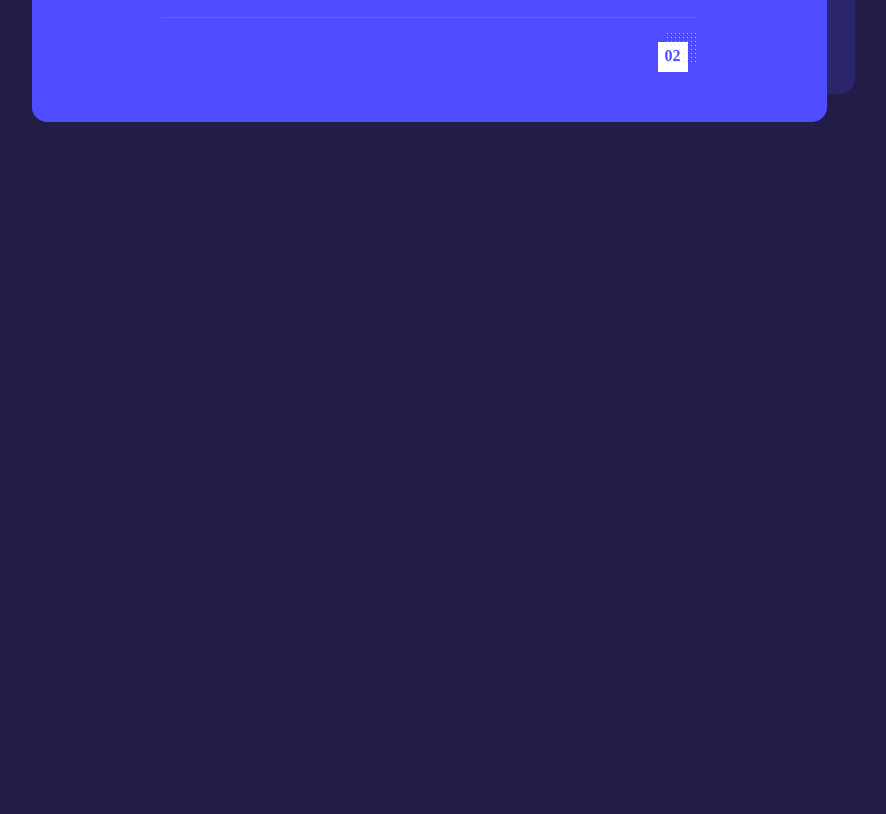
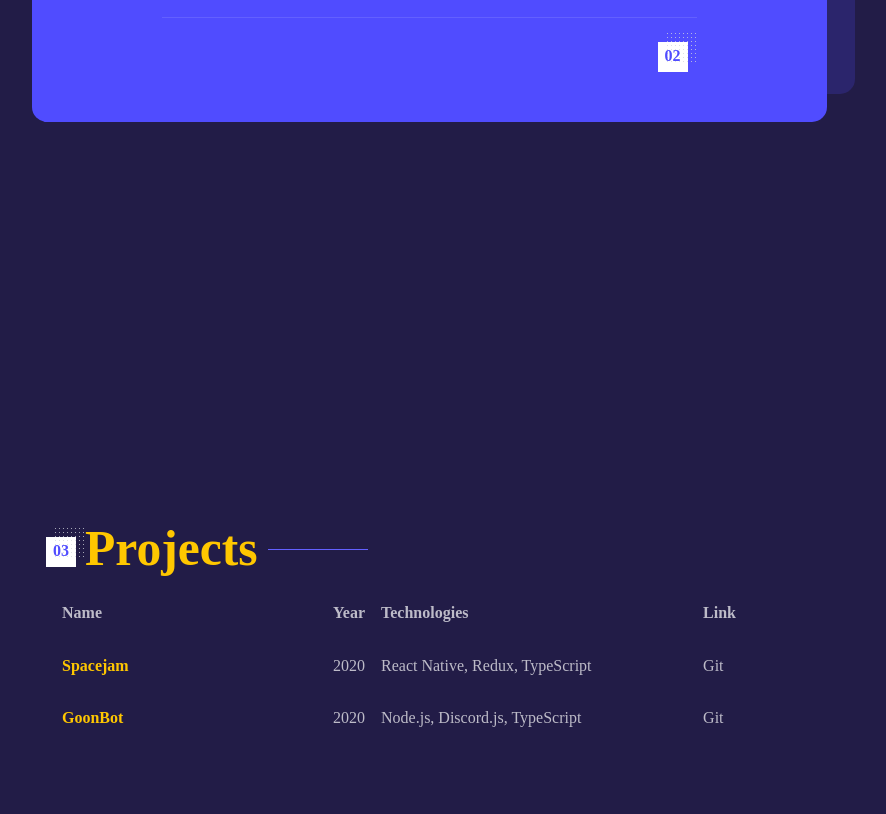
Before and after one commit to arif-bashar/portfolio, a Gatsby site: page / in a window 1280 px wide. Shown: the part 2165-2979 px from the top of the page, without its empty margins (211-1097 px from the left). Before the commit the page ends 2400 px from the top, so only its background shows below. Built offline with nearby package versions, Linux system fonts and the light colour scheme; Gatsby itself is replaced by a stand-in of ours.

Commit message:
all done?

```diff
--- a/src/components/layout.tsx
+++ b/src/components/layout.tsx
@@ -9,8 +9,11 @@ import Footer from "./footer";
 import WelcomeSection from "./sections/WelcomeSection";
 import AboutSection from "./sections/AboutSection";
 import ExperienceSection from "./sections/ExperienceSection";
+import ProjectsSection from "./sections/ProjectsSection";
 
 function Layout() {
+  const [scrollPos, setScrollPos] = useState(window.scrollY);
+
   let rootRef = useRef<HTMLDivElement | null>(null);
   let containerRef = useRef<HTMLDivElement | null>(null);
   let mouseCursor = useRef<HTMLDivElement | null>(null);
@@ -22,7 +25,15 @@ function Layout() {
     }
   };
 
+  // const scrollHandler = (e: Event) => {
+  //   const newScrollPos = window.scrollY;
+  //   console.log(scrollPos);
+
+  //   setScrollPos(newScrollPos);
+  // };
+
   useEffect(() => {
+    gsap.registerPlugin(ScrollTrigger);
     window.addEventListener("mousemove", mouseCursorHandler);
 
     return () => {
@@ -30,10 +41,36 @@ function Layout() {
     };
   }, []);
 
+  // useEffect(() => {
+  //   window.addEventListener("scroll", scrollHandler);
+  //   return () => {
+  //     window.removeEventListener("scroll", scrollHandler);
+  //   };
+  // }, [scrollPos]);
+
   useEffect(() => {
     gsap.to(rootRef.current, {
       duration: 1,
       opacity: 1,
+    });
+  }, []);
+
+  useEffect(() => {
+    gsap.set(".tracking-circle", {
+      opacity: 0,
+    })
+
+    gsap.to(".tracking-circle", {
+      duration: 0.3,
+      scaleX: .5,
+      scaleY: .5,
+      opacity: 1,
+      scrollTrigger: {
+        trigger: ".empty-div",
+        // end: "+=500",
+        // markers: true,
+        scrub: true,
+      }
     })
   }, []);
 
@@ -51,12 +88,17 @@ function Layout() {
 
   return (
     <div ref={rootRef} className="root">
+      {/* <div className="tracking-circle-container">
+        <div className="tracking-circle"></div>
+      </div> */}
       <div ref={mouseCursor} className="cursor"></div>
       <Header mouseCursor={mouseCursor} />
       <main ref={containerRef}>
         <WelcomeSection />
+        {/* <div className="empty-div"></div> */}
         <AboutSection />
         <ExperienceSection />
+        <ProjectsSection />
       </main>
       <Footer mouseCursor={mouseCursor} />
     </div>
--- /dev/null
+++ b/src/components/sections/ProjectsSection.tsx
@@ -0,0 +1,72 @@
+import React, { useRef, useEffect, useState } from "react";
+import Img from "gatsby-image";
+import gsap from "gsap";
+import ScrollTrigger from "gsap/ScrollTrigger";
+import { graphql, useStaticQuery } from "gatsby";
+
+// Components
+import SectionNumber from "../SectionNumber";
+
+// Animations
+import moveNumElement from "../../animations/moveNumElement";
+
+function ProjectsSection() {
+  return (
+    <section
+      onMouseMove={event => moveNumElement(event)}
+      id="projects"
+      className="projects-section"
+    >
+      <div
+        style={{ background: "none", boxShadow: "none" }}
+        className="section-container"
+      >
+        <div className="top-section">
+          <SectionNumber num="03" />
+          <h2>Projects</h2>
+        </div>
+        <table cellPadding={0} cellSpacing={0} className="projects-table">
+          <tr>
+            <th>Name</th>
+            <th>Year</th>
+            <th>Technologies</th>
+            <th>Link</th>
+          </tr>
+          <tr>
+            <td className="project-name">Spacejam</td>
+            <td>2020</td>
+            <td className="project-tech">React Native, Redux, TypeScript</td>
+            <td>Git</td>
+          </tr>
+          {/* <tr>
+            <td colSpan={4} className="project-desc">
+              A music sharing mobile application that allows users to create
+              rooms and invite other users. Members of the room can queue music
+              that will play through the host's speaker device. Likewise,
+              members can also hear playback of the music on their own devices,
+              but it will be synced with the host's current timestamp.
+            </td>
+          </tr> */}
+          <tr>
+            <td className="project-name">GoonBot</td>
+            <td>2020</td>
+            <td className="project-tech">Node.js, Discord.js, TypeScript</td>
+            <td>Git</td>
+          </tr>
+          {/* <tr>
+            <td colSpan={4} className="project-desc">
+              A Discord bot that detects when users are messaging profane words
+              and reacts by yelling at the user. Currently in the process of
+              labeling hundreds of chat messages unique to each user in a server
+              to pass through a Naive Bayes classifier in order to predict the
+              'emotion' of the particular user.
+            </td>
+          </tr> */}
+        </table>
+      </div>
+      <div className="bottom-section"></div>
+    </section>
+  );
+}
+
+export default ProjectsSection;
--- a/src/styles/styles.scss
+++ b/src/styles/styles.scss
@@ -227,6 +227,29 @@ header {
   opacity: 0;
 }
 
+.tracking-circle-container {
+  width: 100%;
+  display: flex;
+  position: absolute;
+
+  .tracking-circle {
+    width: 20px;
+    height: 20px;
+    position: fixed;
+    top: 50%;
+    left: 50%;
+    transform: translate(-50%, -50%);
+    background: $secondary;
+    border-radius: 50%;
+    transform-origin: 50% 50%;
+  }
+}
+
+.empty-div {
+  width: 100%;
+  height: 100vh;
+}
+
 main {
   section {
     display: flex;
@@ -331,7 +354,6 @@ main {
       padding-left: 142px;
       padding-right: 361px;
       // max-height: 142px;
-
     }
 
     .pro-text {
@@ -394,7 +416,7 @@ main {
   }
 }
 
-// Bottom section for all sectiion containers
+// Bottom section for all section containers
 .bottom-section {
   display: flex;
   flex-direction: column;
@@ -495,6 +517,55 @@ main {
 
 .exp-mid-section::-webkit-scrollbar {
   display: none; /* Safari and Chrome */
+}
+
+.projects-table {
+  width: 100%;
+  border: none;
+  border-spacing: 1em;
+
+  tr {
+
+  }
+
+  th {
+    text-align: left;
+    font-size: 1em;
+    color: $clearWhite;
+    padding-bottom: 1em;
+
+  }
+
+  td {
+    color: $clearWhite;
+    padding-bottom: 1em;
+  }
+
+  @include media("<=768px") {
+    td:nth-child(2),
+    td:nth-child(3) {
+      display:none;
+    }
+
+    th:nth-child(2),
+    th:nth-child(3) {
+      display:none;
+    }
+  }
+
+  .project-name {
+    width: 280px;
+    font-weight: $bold;
+    color: $accent;
+  }
+
+  .project-tech {
+    width: 335px;
+  }
+
+  .project-desc {
+    // background: $secondary;
+  }
 }
 
 // Footer
```
